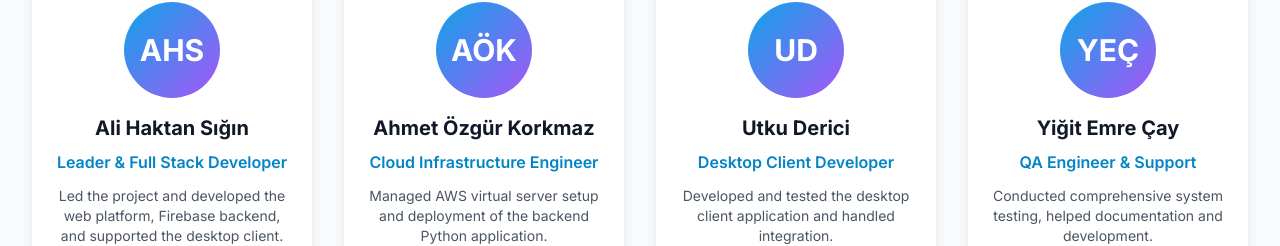
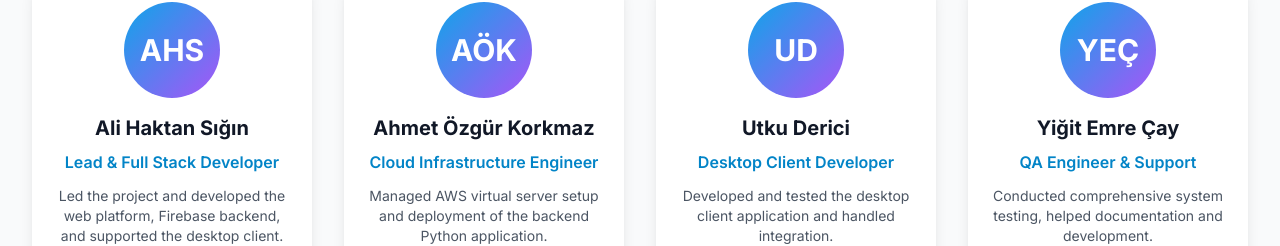
Before and after one commit to AuraTwin/AuraTwin-web, a Next.js app: page /about in a window 1280 px wide. Shown: the part 1178-1424 px from the top of the page. Built offline with nearby package versions, Linux system fonts and the light colour scheme; no server answers.

Commit message:
Update about section

```diff
--- a/src/app/about/page.tsx
+++ b/src/app/about/page.tsx
@@ -45,7 +45,7 @@ export default function AboutPage() {
 
           <div className="grid md:grid-cols-2 lg:grid-cols-4 gap-8 mb-16">
             {[
-              { name: 'Ali Haktan Sığın', role: 'Leader & Full Stack Developer', description: 'Led the project and developed the web platform, Firebase backend, and supported the desktop client.' },
+              { name: 'Ali Haktan Sığın', role: 'Lead & Full Stack Developer', description: 'Led the project and developed the web platform, Firebase backend, and supported the desktop client.' },
               { name: 'Ahmet Özgür Korkmaz', role: 'Cloud Infrastructure Engineer', description: 'Managed AWS virtual server setup and deployment of the backend Python application.' },
               { name: 'Utku Derici', role: 'Desktop Client Developer', description: 'Developed and tested the desktop client application and handled integration.' },
               { name: 'Yiğit Emre Çay', role: 'QA Engineer & Support', description: 'Conducted comprehensive system testing, helped documentation and development.' },
```
